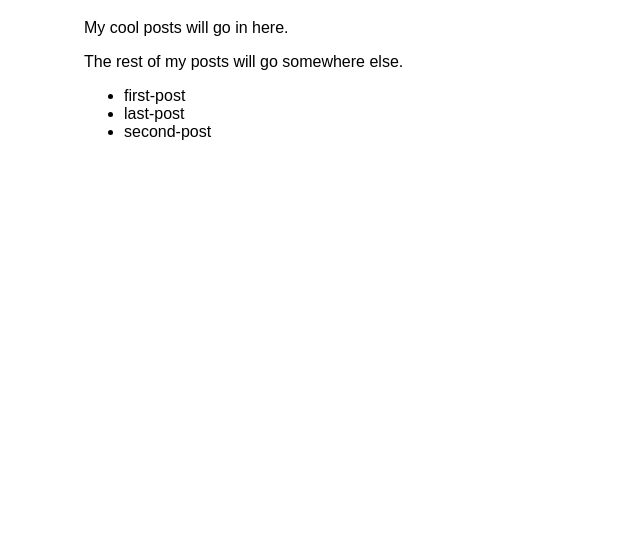
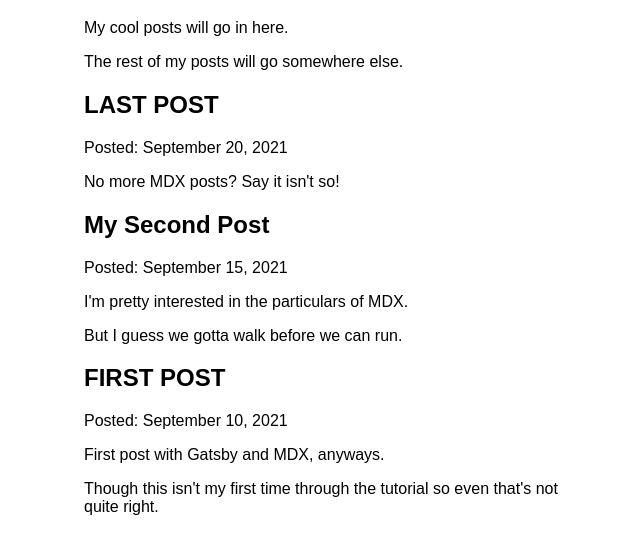
Before and after one commit to brianwisti/my-gatsby-site, a Gatsby site: page /blog in a window 1280 px wide. Shown: the part 175-728 px from the top of the page, without its empty margins (306-946 px from the left). Built offline with nearby package versions, Linux system fonts and the light colour scheme; Gatsby itself is replaced by a stand-in of ours.

Commit message:
finished gatsby tutorial part 5

```diff
--- a/blog/first-post.mdx
+++ b/blog/first-post.mdx
@@ -0,0 +1,8 @@
+---
+title: "FIRST POST"
+date: "2021-09-10"
+---
+
+First post with Gatsby and MDX, anyways.
+
+Though this isn't my first time through the tutorial so even that's not quite right.
--- a/blog/last-post.mdx
+++ b/blog/last-post.mdx
@@ -0,0 +1,6 @@
+---
+title: "LAST POST"
+date: "2021-09-20"
+---
+
+No more MDX posts? Say it isn't so!
--- a/blog/second-post.mdx
+++ b/blog/second-post.mdx
@@ -0,0 +1,8 @@
+---
+title: "My Second Post"
+date: "2021-09-15"
+---
+
+I'm pretty interested in the particulars of MDX.
+
+But I guess we gotta walk before we can run.
--- a/gatsby-config.js
+++ b/gatsby-config.js
@@ -13,5 +13,6 @@ module.exports = {
         path: `${__dirname}/blog`,
       }
     },
+    "gatsby-plugin-mdx",
   ],
 };
--- a/package.json
+++ b/package.json
@@ -15,8 +15,11 @@
     "clean": "gatsby clean"
   },
   "dependencies": {
+    "@mdx-js/mdx": "^1.6.22",
+    "@mdx-js/react": "^1.6.22",
     "gatsby": "^3.13.1",
     "gatsby-plugin-image": "^1.14.0",
+    "gatsby-plugin-mdx": "^2.14.0",
     "gatsby-plugin-sharp": "^3.14.0",
     "gatsby-source-filesystem": "^3.14.0",
     "react": "^17.0.1",
--- a/src/pages/blog.js
+++ b/src/pages/blog.js
@@ -1,5 +1,6 @@
 import * as React from 'react'
 import { graphql } from 'gatsby'
+import { MDXRenderer } from 'gatsby-plugin-mdx'
 import Layout from '../components/layout'
 
 const BlogPage = ({ data }) => {
@@ -9,24 +10,31 @@ const BlogPage = ({ data }) => {
 
       <p>The rest of my posts will go somewhere else.</p>
 
-      <ul>
-        {
-          data.allFile.nodes.map(node => (
-            <li key={node.name}>
-              {node.name}
-            </li>
-          ))
-        }
-      </ul>
+      {
+        data.allMdx.nodes.map(node => (
+          <section key={node.id}>
+            <h2>{node.frontmatter.title}</h2>
+            <p>Posted: {node.frontmatter.date}</p>
+            <MDXRenderer>
+              {node.body}
+            </MDXRenderer>
+          </section>
+        ))
+      }
     </Layout>
   )
 }
 
 export const query = graphql`
   {
-    allFile {
+    allMdx(sort: {fields: frontmatter___date, order: DESC}) {
       nodes {
-        name
+        frontmatter {
+          date(formatString: "MMMM D, YYYY")
+          title
+        }
+        id
+        body
       }
     }
   }
```
Also changed, not shown: 1 other file.
